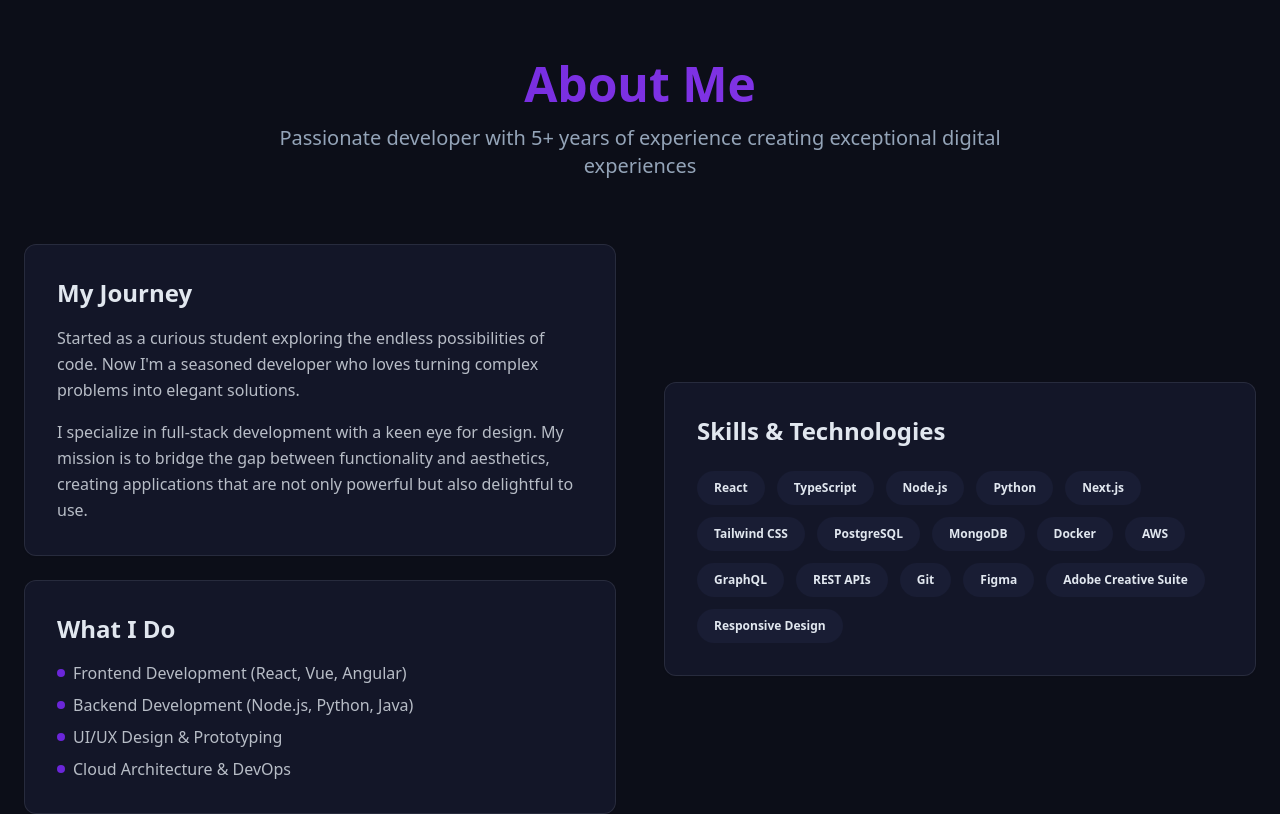
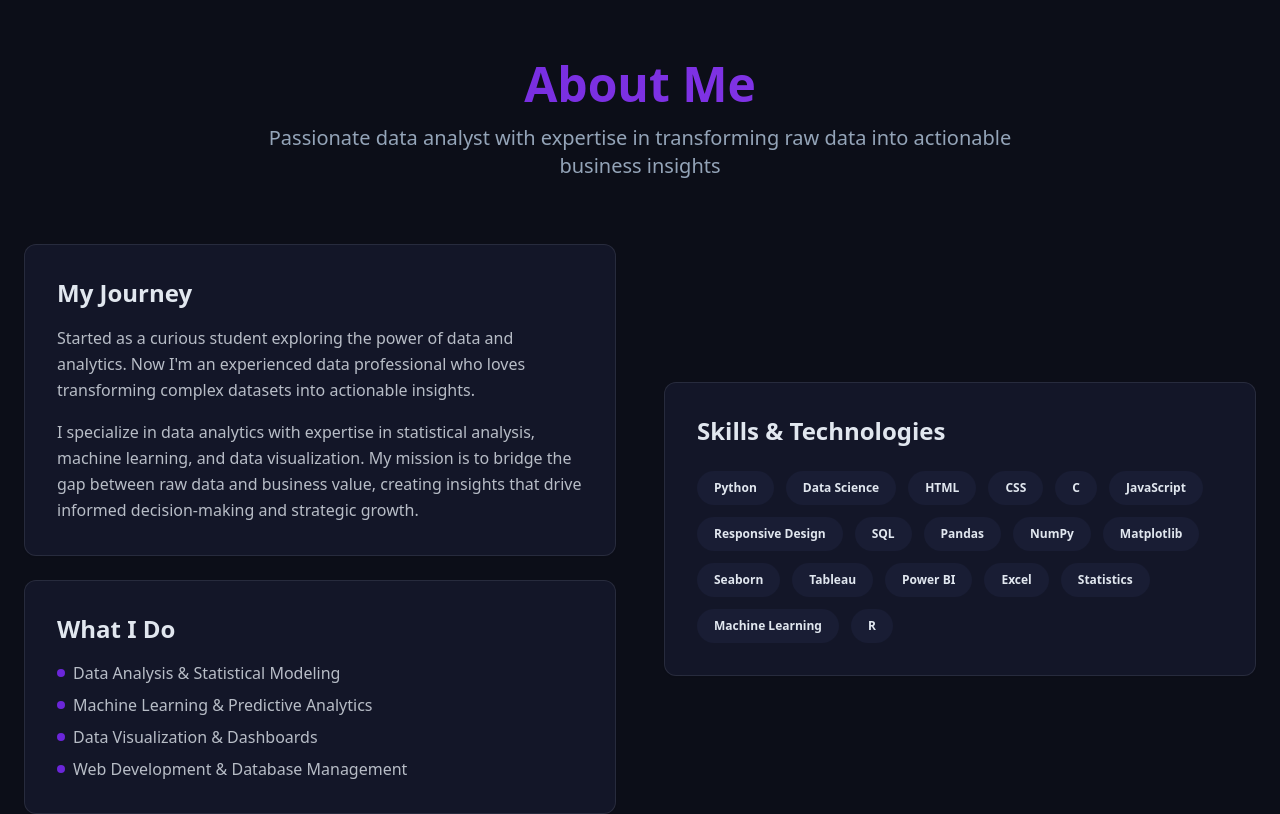
Before and after one commit to vani-2510/portfolio, a React (Vite) app: page / in a window 1280 px wide. Shown: the part 820-1634 px from the top of the page. Built offline with nearby package versions, Linux system fonts and the light colour scheme; the HTML template or start-up script is replaced by a standard one.

Commit message:
Update skills and technologies

```diff
--- a/src/components/About.tsx
+++ b/src/components/About.tsx
@@ -3,9 +3,9 @@ import { Badge } from "@/components/ui/badge";
 
 const About = () => {
   const skills = [
-    "React", "TypeScript", "Node.js", "Python", "Next.js", "Tailwind CSS",
-    "PostgreSQL", "MongoDB", "Docker", "AWS", "GraphQL", "REST APIs",
-    "Git", "Figma", "Adobe Creative Suite", "Responsive Design"
+    "Python", "Data Science", "HTML", "CSS", "C", "JavaScript", "Responsive Design",
+    "SQL", "Pandas", "NumPy", "Matplotlib", "Seaborn", "Tableau",
+    "Power BI", "Excel", "Statistics", "Machine Learning", "R"
   ];
 
   return (
@@ -16,7 +16,7 @@ const About = () => {
             About Me
           </h2>
           <p className="text-xl text-muted-foreground max-w-3xl mx-auto">
-            Passionate developer with 5+ years of experience creating exceptional digital experiences
+            Passionate data analyst with expertise in transforming raw data into actionable business insights
           </p>
         </div>
 
@@ -25,13 +25,13 @@ const About = () => {
             <Card className="p-8 bg-glass backdrop-blur-glass border-glass shadow-elegant hover:shadow-glow transition-all duration-300">
               <h3 className="text-2xl font-semibold mb-4 text-foreground">My Journey</h3>
               <p className="text-foreground/80 leading-relaxed mb-4">
-                Started as a curious student exploring the endless possibilities of code.
-                Now I'm a seasoned developer who loves turning complex problems into elegant solutions.
+                Started as a curious student exploring the power of data and analytics.
+                Now I'm an experienced data professional who loves transforming complex datasets into actionable insights.
               </p>
               <p className="text-foreground/80 leading-relaxed">
-                I specialize in full-stack development with a keen eye for design.
-                My mission is to bridge the gap between functionality and aesthetics,
-                creating applications that are not only powerful but also delightful to use.
+                I specialize in data analytics with expertise in statistical analysis, machine learning, and data visualization.
+                My mission is to bridge the gap between raw data and business value,
+                creating insights that drive informed decision-making and strategic growth.
               </p>
             </Card>
 
@@ -40,19 +40,19 @@ const About = () => {
               <ul className="space-y-2 text-foreground/80">
                 <li className="flex items-center gap-2">
                   <div className="w-2 h-2 bg-primary rounded-full"></div>
-                  Frontend Development (React, Vue, Angular)
+                  Data Analysis & Statistical Modeling
                 </li>
                 <li className="flex items-center gap-2">
                   <div className="w-2 h-2 bg-primary rounded-full"></div>
-                  Backend Development (Node.js, Python, Java)
+                  Machine Learning & Predictive Analytics
                 </li>
                 <li className="flex items-center gap-2">
                   <div className="w-2 h-2 bg-primary rounded-full"></div>
-                  UI/UX Design & Prototyping
+                  Data Visualization & Dashboards
                 </li>
                 <li className="flex items-center gap-2">
                   <div className="w-2 h-2 bg-primary rounded-full"></div>
-                  Cloud Architecture & DevOps
+                  Web Development & Database Management
                 </li>
               </ul>
             </Card>
```
